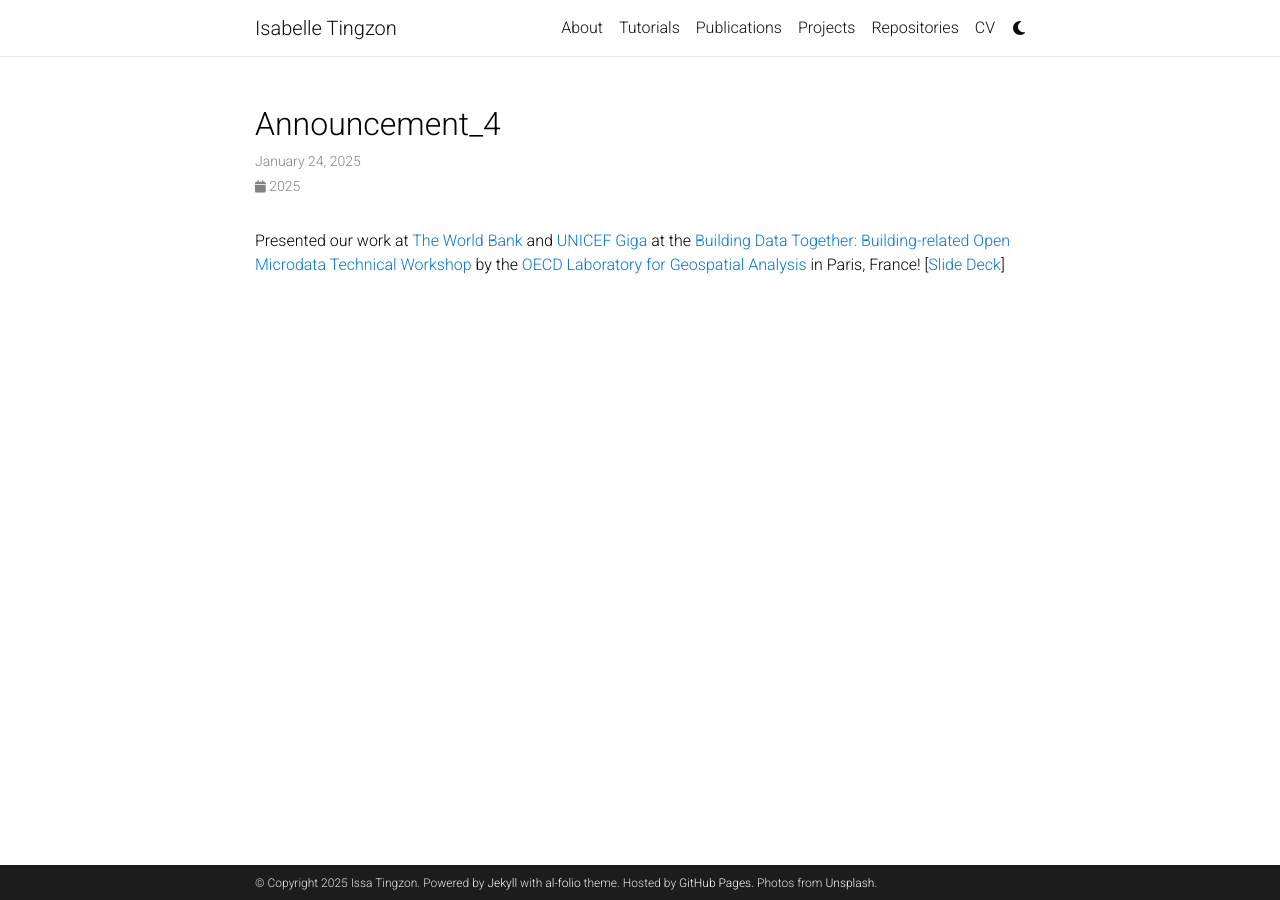
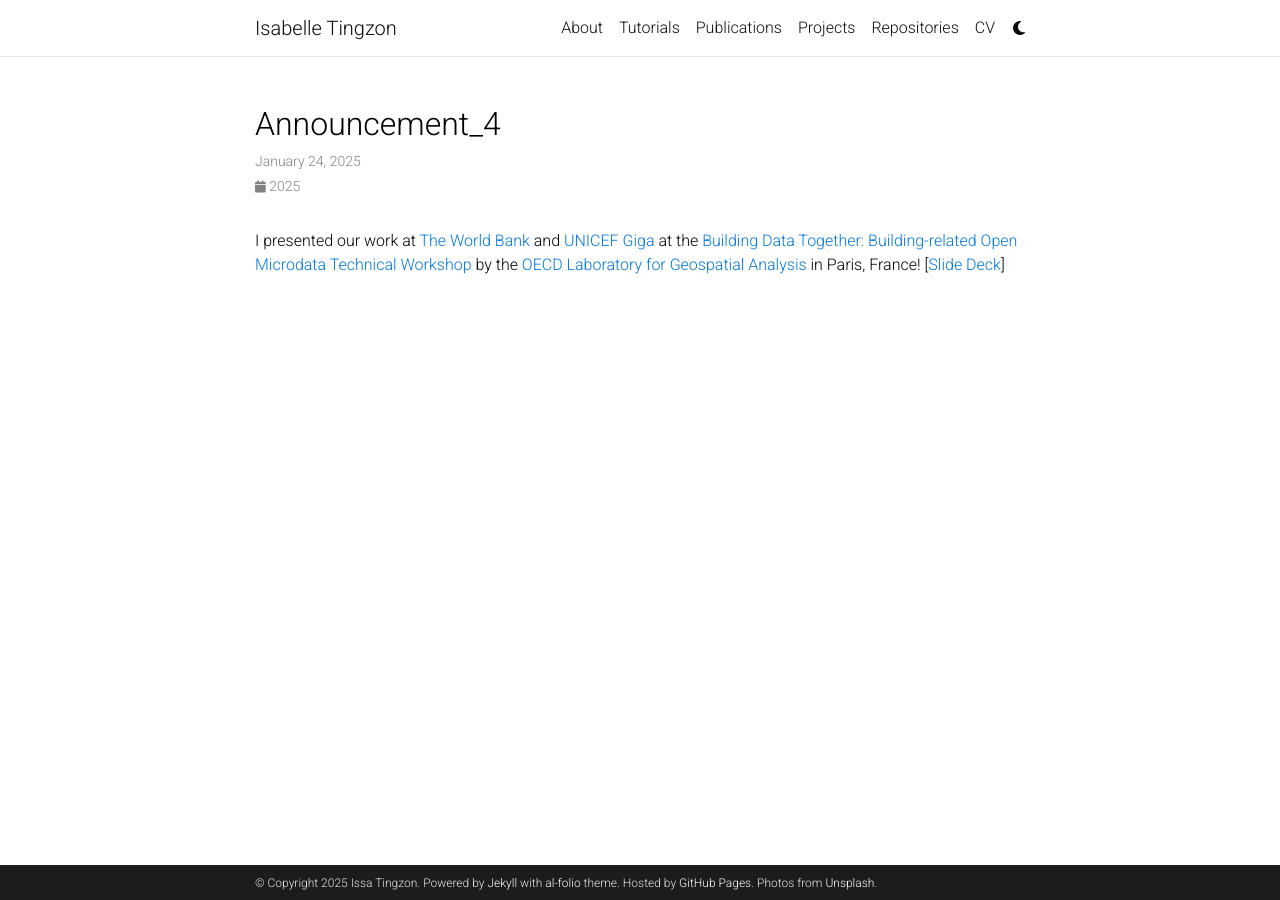
Before and after one commit to issa-tingzon/issa-tingzon.github.io, a Jekyll site: the page built from _news/announcement_4.md, in a window 1280 px wide. Built offline with Jekyll 4.4.1, drawn with Linux system fonts in a browser that asks for light colours; comment, search, counter and statistics services are not loaded; a style sheet for code colours, icons or effects is not loaded.

```diff
--- a/_news/announcement_4.md
+++ b/_news/announcement_4.md
@@ -5,4 +5,4 @@ inline: true
 related_posts: false
 ---
 
-Presented our work at <a href="https://www.worldbank.org/ext/en/home">The World Bank</a> and <a href="https://giga.global/">UNICEF Giga</a> at the <a href="https://www.oecd.org/content/dam/oecd/en/about/programmes/cfe/the-oecd-laboratory-for-geospatial-analysis/geospatial-lab-page/Geospatial-Lab-workshop-buildings-2025-jan-agenda.pdf/_jcr_content/renditions/original./Geospatial-Lab-workshop-buildings-2025-jan-agenda.pdf">Building Data Together: Building-related Open Microdata Technical Workshop</a> by the <a href="https://www.oecd.org/en/about/programmes/the-oecd-laboratory-for-geospatial-analysis.html">OECD Laboratory for Geospatial Analysis</a> in Paris, France! [<a href="https://docs.google.com/presentation/d/1TjIFE3-m1KvDnFZm8g7wZX7dDTCTq4hESuke5TsZIVQ/edit?usp=sharing">Slide Deck</a>]
+I presented our work at <a href="https://www.worldbank.org/ext/en/home">The World Bank</a> and <a href="https://giga.global/">UNICEF Giga</a> at the <a href="https://www.oecd.org/content/dam/oecd/en/about/programmes/cfe/the-oecd-laboratory-for-geospatial-analysis/geospatial-lab-page/Geospatial-Lab-workshop-buildings-2025-jan-agenda.pdf/_jcr_content/renditions/original./Geospatial-Lab-workshop-buildings-2025-jan-agenda.pdf">Building Data Together: Building-related Open Microdata Technical Workshop</a> by the <a href="https://www.oecd.org/en/about/programmes/the-oecd-laboratory-for-geospatial-analysis.html">OECD Laboratory for Geospatial Analysis</a> in Paris, France! [<a href="https://docs.google.com/presentation/d/1TjIFE3-m1KvDnFZm8g7wZX7dDTCTq4hESuke5TsZIVQ/edit?usp=sharing">Slide Deck</a>]
```
